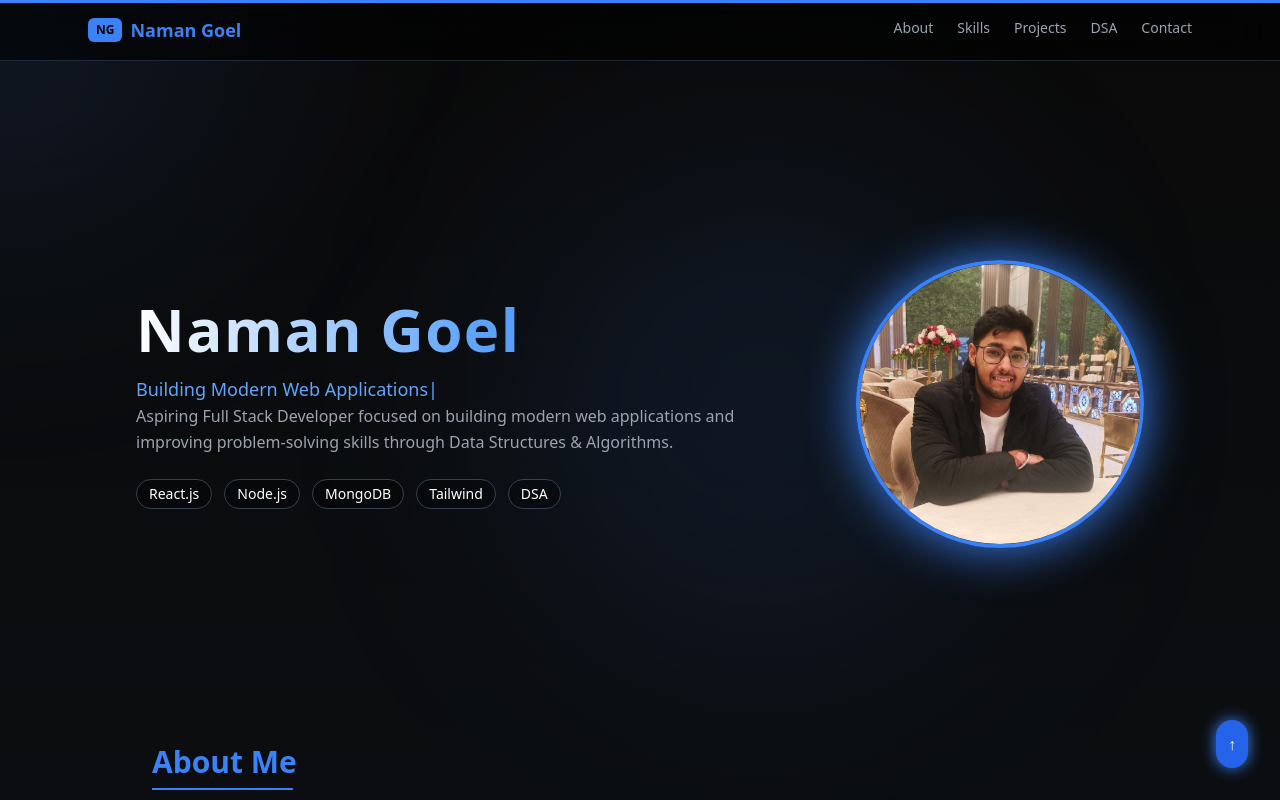
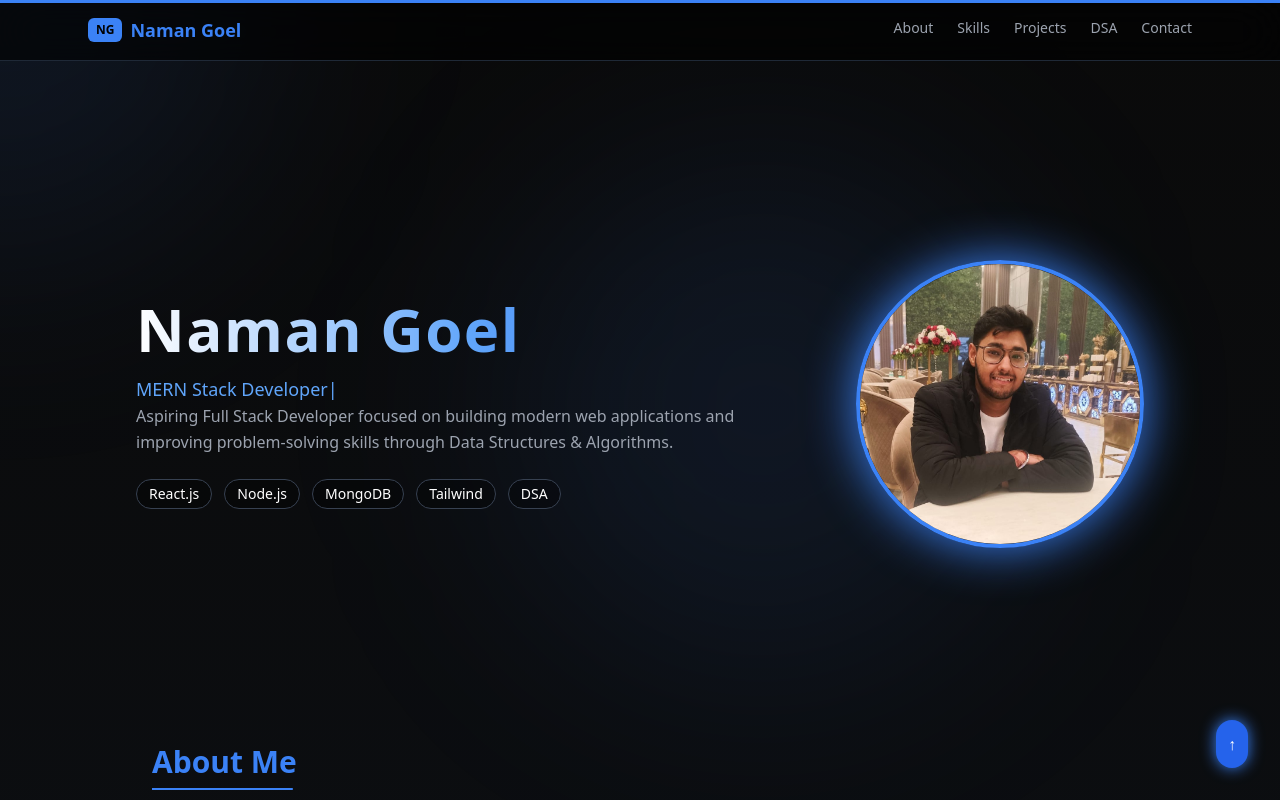
Before and after one commit to Naman105/portfolio, a React (Vite) app: page / in a window 1280 px wide. Shown: the top 800 px of the page. Built offline with nearby package versions, Linux system fonts and the light colour scheme.

Commit message:
update portfolio

```diff
--- a/src/App.jsx
+++ b/src/App.jsx
@@ -189,9 +189,11 @@ backgroundSize:"40px 40px"
           sequence={[
           "Full Stack Developer",
           2000,
+          "MERN Stack Developer",
+          2000,
+          "React & Node.js Developer",
+          2000,
           "Building Modern Web Applications",
-          2000,
-          "Passionate About Clean Code",
           2000
           ]}
           wrapper="span"
```
